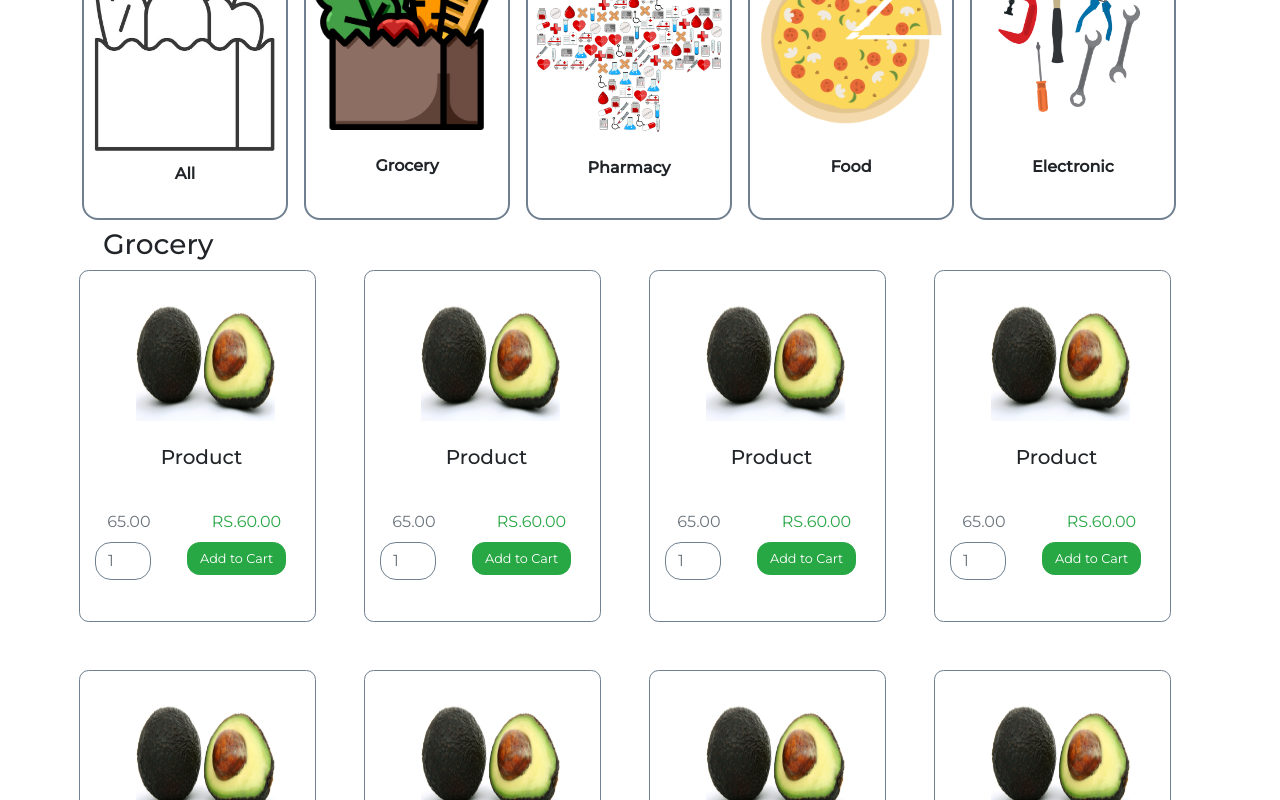
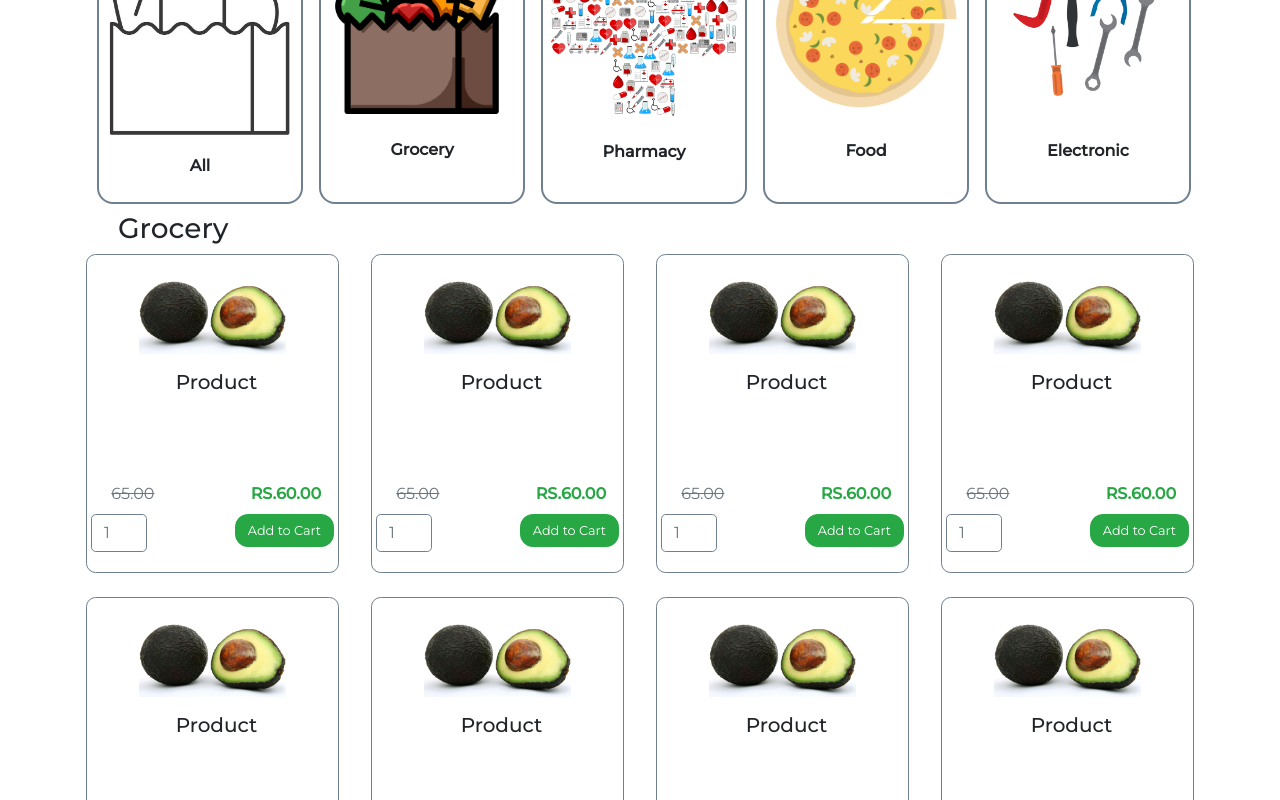
Before and after one commit to Team-KitKat/ecommerce-frontend, a React (Create React App) app: page / in a window 1280 px wide. Shown: the part 920-1720 px from the top of the page. Built offline with nearby package versions, Linux system fonts and the light colour scheme; a web font is replaced by a local one.

Commit message:
pixel perfection fixed in home

```diff
--- a/src/assets/styles/partials/_cart-preview.scss
+++ b/src/assets/styles/partials/_cart-preview.scss
@@ -23,13 +23,14 @@
 
     .cart-content {
       .cart-product-list {
+        min-width: 25em;
         max-height: 32vh;
         overflow: scroll;
         overflow-y: scroll;
         overflow-x: auto;
         .cart-item {
           .item-image {
-            width: 60%;
+            width: 100%;
             height: auto;
           }
           i {
@@ -41,15 +42,38 @@
       }
 
       .cart-total {
-        min-width: 26em;
+        min-width: 25em;
         height: auto;
 
         .sub-total {
           border-bottom: 1px solid slategrey;
         }
 
+        .cart-net-total {
+          //border-bottom: 1px solid slategrey;
+        }
+      }
+
+    }
+    .btn-buy {
+      border-radius: 20px;
+      width: 10em;
+      font-size: .8em;
+    }
+  }
+}
+@media only screen and (max-width: $medium) {
+  .item-cart-container {
+    .item-cart-pop {
+      min-width: fit-content;
+
+      .cart-content {
+        .cart-product-list {
+          min-width: 18em;
+        }
+
         .cart-total {
-          //border-bottom: 1px solid slategrey;
+          min-width: 18em;
         }
       }
     }
--- a/src/assets/styles/partials/_product-area.scss
+++ b/src/assets/styles/partials/_product-area.scss
@@ -89,11 +89,11 @@
         .product-body {
           border: 1px solid slategrey;
           border-radius: .6em;
-          height: 22em;
+          //height: 19em;
 
           .product-image {
             width: 100%;
-            height: 150px;
+            height: 100%;
 
           }
 
@@ -109,7 +109,7 @@
               width: 3.5em;
               border: 1px solid slategrey;
               font-size: 1em;
-              border-radius: 1em;
+              border-radius: .3em;
             }
 
             Button {
@@ -150,6 +150,56 @@
             font-weight: bold;
           }
         }
+        .category-item:hover {
+          border: 1px solid darkseagreen;
+          color: slategrey;
+        }
+      }
+    }
+    .product-list {
+      width: 100%;
+      //margin-left: 5em;
+      //margin-right: 5em;
+
+      .product-list-container {
+
+        .single-product {
+          width: 16em;
+
+          .product-body {
+            border: 1px solid slategrey;
+            border-radius: .6em;
+            //height: 19em;
+
+            .product-image {
+              width: 100%;
+              height: 100%;
+
+            }
+
+            h5 {
+              font-size: 1em;
+            }
+            .price-tag {
+              font-size: .7em;
+            }
+
+            .add-product-form {
+              .product-qty {
+                width: 100%;
+                border: 1px solid slategrey;
+                font-size: .8em;
+                border-radius: .3em;
+              }
+
+              Button {
+                font-size: .7em;
+                border-radius: 1.5em;
+                width: 100%;
+              }
+            }
+          }
+        }
       }
     }
   }
--- a/src/components/cartPreview/CartPreview.tsx
+++ b/src/components/cartPreview/CartPreview.tsx
@@ -15,7 +15,8 @@ const CartPreview: React.FC<CartPreviewProps> = (props) => {
     const ref = useRef(null);
 
     return (
-        <Container fluid={true} ref={ref} className='item-cart-container'>
+        <Row ref={ref} className='item-cart-container'>
+            <Col xs={12}>
             <Overlay
                 show={showItemCart}
                 target={target}
@@ -23,18 +24,19 @@ const CartPreview: React.FC<CartPreviewProps> = (props) => {
                 container={ref.current}
                 containerPadding={20}
             >
-                <Popover id="popover-contained" className='item-cart-pop text-center'>
+                <Popover id="popover-contained" className='item-cart-pop '>
                     <Popover.Title as="h3">Items in Your Cart</Popover.Title>
                     <Popover.Content>
                             <Row className='cart-content'>
                                 <ItemList/>
                                 <CartTotal/>
                             </Row>
-                        <Button className='bg-success'>Buy Now</Button>
+                        <Button className='btn-buy bg-success'> Checkout </Button>
                     </Popover.Content>
                 </Popover>
             </Overlay>
-        </Container>
+            </Col>
+        </Row>
     );
 };
 
--- a/src/components/cartPreview/itemList/CartItem.tsx
+++ b/src/components/cartPreview/itemList/CartItem.tsx
@@ -13,7 +13,7 @@ const CartItem: React.FC = () => {
                 </Col>
                 <Col xs={8}>
 
-                    <Row className='px-2'>
+                    <Row className=''>
                         <Col xs={6}>
                             <label>Leaf</label>
                         </Col>
@@ -21,7 +21,7 @@ const CartItem: React.FC = () => {
                             <i className='feather-trash-2 float-right text-danger'/>
                         </Col>
                     </Row>
-                    <Row className='px-2'>
+                    <Row className=''>
                         <Col xs={6}>
                             <label className='text-secondary'>Qty: 1</label>
                         </Col>
--- a/src/components/cartPreview/itemList/ItemList.tsx
+++ b/src/components/cartPreview/itemList/ItemList.tsx
@@ -4,7 +4,7 @@ import CartItem from "./CartItem";
 
 const ItemList: React.FC = () => {
     return (
-        <Container className='cart-product-list'>
+        <Container fluid={true} className='m-0 cart-product-list'>
             <Col xs={12}>
                 <ul className='ml-0 pl-0 list-unstyled'>
                     <CartItem/>
--- a/src/components/cartPreview/totalSection/CartTotal.tsx
+++ b/src/components/cartPreview/totalSection/CartTotal.tsx
@@ -3,9 +3,10 @@ import {Col, Container, Row} from "react-bootstrap";
 
 const CartTotal: React.FC = () => {
     return (
-        <Container className='cart-total mb-2'>
-            <Row xs={12} md={12} xl={12} lg={12} className='sub-total'>
-                <Col xs={6} className='text-center'>
+        <Container fluid={true} className='cart-total mb-2'>
+            <Col xs={12}>
+            <Row className='sub-total'>
+                <Col xs={6} className=''>
                     <Row>
                         <Col>
                         <label>Sub Total</label>
@@ -17,7 +18,7 @@ const CartTotal: React.FC = () => {
                         </Col>
                     </Row>
                 </Col>
-                <Col xs={6} className='text-center'>
+                <Col xs={6} className=''>
                     <Row>
                         <Col>
                         <label className='text-danger font-weight-bold'>RS. 390</label>
@@ -30,7 +31,7 @@ const CartTotal: React.FC = () => {
                     </Row>
                 </Col>
             </Row>
-            <Row className='cart-total' xs={12} md={12} xl={12} lg={12}>
+            <Row className='cart-net-total' xs={12} md={12} xl={12} lg={12}>
                 <Col xs={6}>
                     <label>Total</label>
                 </Col>
@@ -38,6 +39,7 @@ const CartTotal: React.FC = () => {
                     <label className='text-danger font-weight-bold'>Rs. 300</label>
                 </Col>
             </Row>
+            </Col>
         </Container>
     );
 };
--- a/src/components/productArea/ProductArea.tsx
+++ b/src/components/productArea/ProductArea.tsx
@@ -6,7 +6,7 @@ import ProductList from "./productList/ProductList";
 
 const ProductArea: React.FC = () => {
     return (
-        <Row className='product-area' >
+        <Row className='product-area mx-0 mx-lg-0 mx-md-0 mx-xl-0 mx-sm-0' >
             <SearchBar/>
             <ProductCategory/>
             <ProductList/>
--- a/src/components/productArea/productCategory/ProductCategory.tsx
+++ b/src/components/productArea/productCategory/ProductCategory.tsx
@@ -8,12 +8,13 @@ import Electronic from "../../../assets/images/categories/electro.png";
 
 const ProductCategory: React.FC = () => {
     return (
+        <Col xs={12}>
         <Container className='category-container text-center'>
             <h2 className='mb-4'>Our Products</h2>
             <Row className='mx-1 category-list'>
             <Col className='m-0 m-xl-2 m-lg-2 m-md-2 m-sm-1 p-2 category-item text-center'>
               <Image className='category-image' src={AllImg}/>
-                <p  className='py-2'>All</p>
+                <p  className='pt-3'>All</p>
             </Col>
             <Col className='m-0 m-xl-2 m-lg-2 m-md-2 m-sm-1 p-2 category-item text-center'>
                 <Image className='category-image' src={Grocery}/>
@@ -34,6 +35,7 @@ const ProductCategory: React.FC = () => {
             </Col>
             </Row>
         </Container>
+        </Col>
     );
 };
 
--- a/src/components/productArea/productList/ProductList.tsx
+++ b/src/components/productArea/productList/ProductList.tsx
@@ -4,6 +4,7 @@ import Product from "../singleProduct/Product";
 
 const ProductList: React.FC = () => {
     return (
+        <Col xs={12}>
             <Container className='mb-5 product-list'>
                 <Row className='list-title'>
                     <Col xs={12} className='pl-5'>
@@ -22,6 +23,7 @@ const ProductList: React.FC = () => {
                 </Row>
 
             </Container>
+        </Col>
     );
 };
 
--- a/src/components/productArea/searchBar/SearchBar.tsx
+++ b/src/components/productArea/searchBar/SearchBar.tsx
@@ -3,6 +3,7 @@ import {Col, Container, Form, FormControl, InputGroup, Row} from "react-bootstra
 
 const SearchBar: React.FC = () => {
     return (
+        <Col xs={12}>
             <Container className='search-bar text-center my-4'>
                 <Col xs={{span: 8, offset: 2}}>
                     <Form className='search-form'>
@@ -15,6 +16,7 @@ const SearchBar: React.FC = () => {
                     </Form>
                 </Col>
             </Container>
+        </Col>
     );
 };
 
--- a/src/components/productArea/singleProduct/Product.tsx
+++ b/src/components/productArea/singleProduct/Product.tsx
@@ -4,32 +4,34 @@ import ProductImg from "../../../assets/images/avacado.jpg";
 
 const Product: React.FC = () => {
     return (
-        <Col xs={12} sm={6} lg={3} md={4} xl={3} className='m-0 px-xl-4 px-sm-4 px-lg-4 px-md-4 single-product'>
-            <Row className={'p-0 m-0 mb-5 text-center product-body'}>
+        <Col xs={6} sm={6} lg={3} md={4} xl={3} className='m-0 px-xl-3 px-sm-3 px-lg-3 px-md-3 single-product'>
+            <Row className={'p-1 m-0 mb-4 text-center product-body'}>
                 <Col xs={12} className='p-0 m-0'>
-                <Image className='m-0 px-5 px-lg-4 px-xl-5 px-md-3 px-sm-2 ml-sm-1 ml-md-2 ml-lg-2 ml-xl-2  product-image' src={ProductImg}/>
+                    <Image
+                        className='m-0 px-0 px-lg-4 px-xl-5 px-md-3 px-sm-2  product-image'
+                        src={ProductImg}/>
                 </Col>
-                    <Col xs={12} className='m-0 p-0 text-center'>
+                <Col xs={12} className='mt-3 mb-3 mb-lg-4 mb-xl-4 mb-md-4 mb-sm-4 p-0 text-center'>
                     <h5 className={'ml-2 pb-2'}>Product</h5>
                 </Col>
-                <Col xs={12}>
+                <Col xs={12} className='mt-5 p-0'>
                     <Row className=''>
                         <Col xs={5} className={'price-tag text-secondary'}>
-                            <label>65.00</label>
+                            <label><s>65.00</s></label>
                         </Col>
-                        <Col xs={7} className={'price-tag text-success float-right'}>
-                            <label>RS.60.00</label>
+                        <Col xs={7} className={'pl-0 pl-sm-5 pl-xl-5 pl-md-5 pl-lg-5 price-tag text-success'}>
+                            <label className=''><b>RS.60.00</b></label>
                         </Col>
                     </Row>
                     <Form className='add-product-form'>
                         <Row className='add-product'>
-                                <Col xs={4} className={'number-input'}>
+                            <Col xs={12} md={4} xl={4} lg={4} sm={4}  className={'number-input'}>
                                 <Form.Group>
                                     <FormControl type='number' placeholder='1' className='product-qty'/>
                                 </Form.Group>
                             </Col>
-                                <Col xs={8} className={''}>
-                                    <Button variant="success">Add to Cart</Button>
+                            <Col xs={12} md={8} xl={8} lg={8} sm={8} className={''}>
+                                <Button className='float-right' variant="success">Add to Cart</Button>
                             </Col>
                         </Row>
                     </Form>
```
Lines whose indentation alone changed are shown as unchanged.
